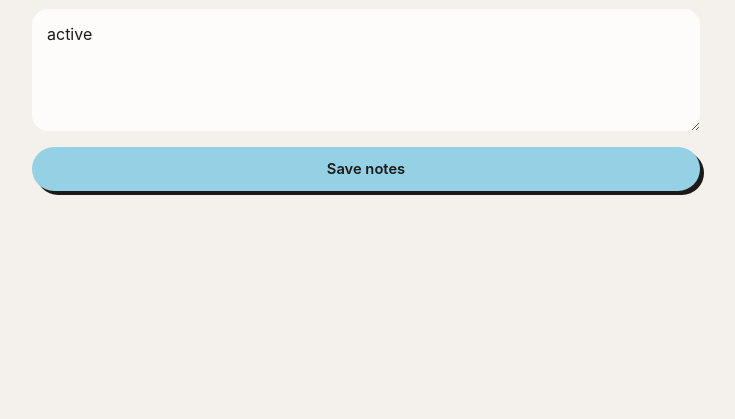
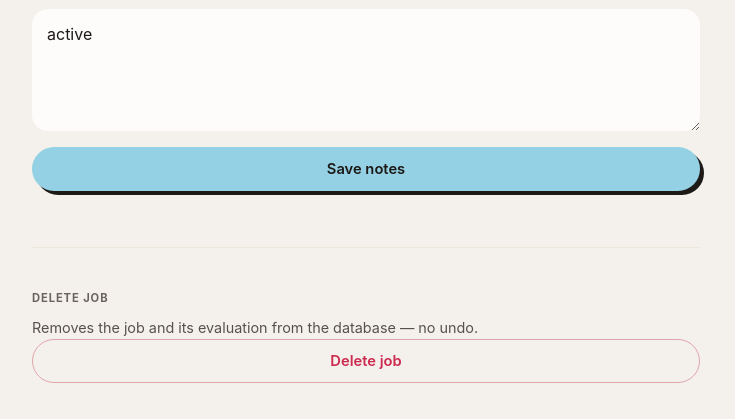
Before and after one commit to vihribeiro/vagas, a FastAPI app: template app/templates/detail.html in a window 1280 px wide. Shown: the part 713-1132 px from the top of the page, without its empty margins (274-1009 px from the left). Before the commit the page ends 908 px from the top, so only its background shows below. Run offline with FastAPI, Linux system fonts and the light colour scheme; the template is opened without the code that fills it: most values are stand-ins (such as "Sample title", 1, 10 or a date in 2020).

Commit message:
feat(excluir): remover vagas pelo painel (lista, detalhe e deslizar)

```diff
--- a/app/main.py
+++ b/app/main.py
@@ -84,7 +84,7 @@ def reco_for(score: float | None) -> str:
 # mudarem: sem isso o Cache Storage do service worker pode entregar a versão
 # anterior do arquivo mesmo após o deploy. O mesmo valor aparece no SHELL do
 # app/static/sw.js — os dois precisam andar juntos.
-ASSET_VERSION = "25"
+ASSET_VERSION = "26"
 
 
 def now_iso() -> str:
@@ -904,3 +904,18 @@ async def api_set_status(job_id: int, request: Request):
             (job_id, status, notes, now_iso()),
         )
     return {"ok": True, "status": status}
+
+
+@app.delete("/api/v1/jobs/{job_id}")
+def api_delete_job(job_id: int, request: Request):
+    """Remove a vaga do banco. `job_status` e `job_evals` caem junto
+    (ON DELETE CASCADE). Sessão do painel, como os outros endpoints da UI."""
+    require_login(request)
+    with get_db() as conn:
+        exists = conn.execute(
+            "SELECT id FROM jobs WHERE id = ?", (job_id,)
+        ).fetchone()
+        if exists is None:
+            raise HTTPException(status_code=404, detail="vaga não encontrada")
+        conn.execute("DELETE FROM jobs WHERE id = ?", (job_id,))
+    return {"ok": True, "deleted": job_id}
--- a/app/static/detail.js
+++ b/app/static/detail.js
@@ -71,4 +71,16 @@ notesEl.addEventListener("keydown", (e) => {
   }
 });
 
+document.getElementById("delete-job").addEventListener("click", async () => {
+  if (!confirm(I18N.t("job_delete_confirm"))) return;
+  try {
+    const res = await fetch(`/api/v1/jobs/${JOB_ID}`, { method: "DELETE" });
+    if (res.status === 401) { location.href = "/login"; return; }
+    if (!res.ok) { showMsg(I18N.t("job_delete_fail"), false); return; }
+    location.href = "/";
+  } catch (err) {
+    showMsg(I18N.t("job_delete_fail"), false);
+  }
+});
+
 markActive(CURRENT_STATUS);
--- a/app/static/i18n.js
+++ b/app/static/i18n.js
@@ -79,6 +79,11 @@
       detail_status_saved: "Status atualizado.",
       detail_notes_saved: "Anotações salvas.",
       detail_save_error: "Erro ao salvar.",
+      job_delete: "Excluir vaga",
+      job_delete_hint: "Remove a vaga e a avaliação dela do banco de dados — sem volta.",
+      job_delete_btn: "Excluir",
+      job_delete_confirm: "Excluir esta vaga? Isso não tem volta.",
+      job_delete_fail: "Erro ao excluir a vaga.",
 
       // currículo
       cv_doc_title: "Currículo",
@@ -228,6 +233,11 @@
       detail_status_saved: "Status updated.",
       detail_notes_saved: "Notes saved.",
       detail_save_error: "Couldn't save.",
+      job_delete: "Delete job",
+      job_delete_hint: "Removes the job and its evaluation from the database — no undo.",
+      job_delete_btn: "Delete",
+      job_delete_confirm: "Delete this job? This can't be undone.",
+      job_delete_fail: "Couldn't delete the job.",
 
       cv_doc_title: "CV",
       cv_back_aria: "Back to jobs",
--- a/app/static/style.css
+++ b/app/static/style.css
@@ -946,6 +983,19 @@ textarea:focus { outline: 2px solid var(--accent); outline-offset: 1px; }
   font-weight: 550;
 }
 
+/* destrutivo: usa a mesma tinta de erro em vez de um vermelho berrante */
+.btn.danger {
+  color: var(--err-text);
+  border-color: color-mix(in srgb, var(--err-text) 35%, var(--bg-sunk));
+}
+
+@media (hover: hover) {
+  .btn.danger:hover {
+    border-color: var(--err-text);
+    background: color-mix(in srgb, var(--err-text) 8%, transparent);
+  }
+}
+
 /* ---------------------------------------------------------------- barra de ferramentas */
 .cv-toolbar {
   display: flex;
--- a/app/static/sw.js
+++ b/app/static/sw.js
@@ -1,7 +1,7 @@
 /* Service worker — online-first para dados, cache para o app shell.
-   O ?v=25 abaixo precisa acompanhar o ASSET_VERSION do app/main.py. */
-const CACHE = "vagas-shell-v25";
-const V = "?v=25";
+   O ?v=26 abaixo precisa acompanhar o ASSET_VERSION do app/main.py. */
+const CACHE = "vagas-shell-v26";
+const V = "?v=26";
 const SHELL = [
   "/",
   "/login",
--- a/app/templates/detail.html
+++ b/app/templates/detail.html
@@ -115,6 +115,12 @@
       <button id="save-notes" class="btn primary block" data-i18n="detail_save_notes">Salvar anotações</button>
       <p class="save-msg" id="save-msg" role="status" aria-live="polite"></p>
     </section>
+
+    <section class="group">
+      <h3 class="section-title" data-i18n="job_delete">Excluir vaga</h3>
+      <p class="detail-stack" data-i18n="job_delete_hint">Remove a vaga e a avaliação dela do banco de dados — sem volta.</p>
+      <button type="button" id="delete-job" class="btn danger block" data-i18n="job_delete">Excluir vaga</button>
+    </section>
   </main>
 
   <script>
```
Also changed, not shown: other parts of app/static/style.css (+37 -0 lines), app/static/app.js (+40 -1 lines), app/static/swipe.js (+25 -0 lines), docs/API.md (+1 -0 lines).
